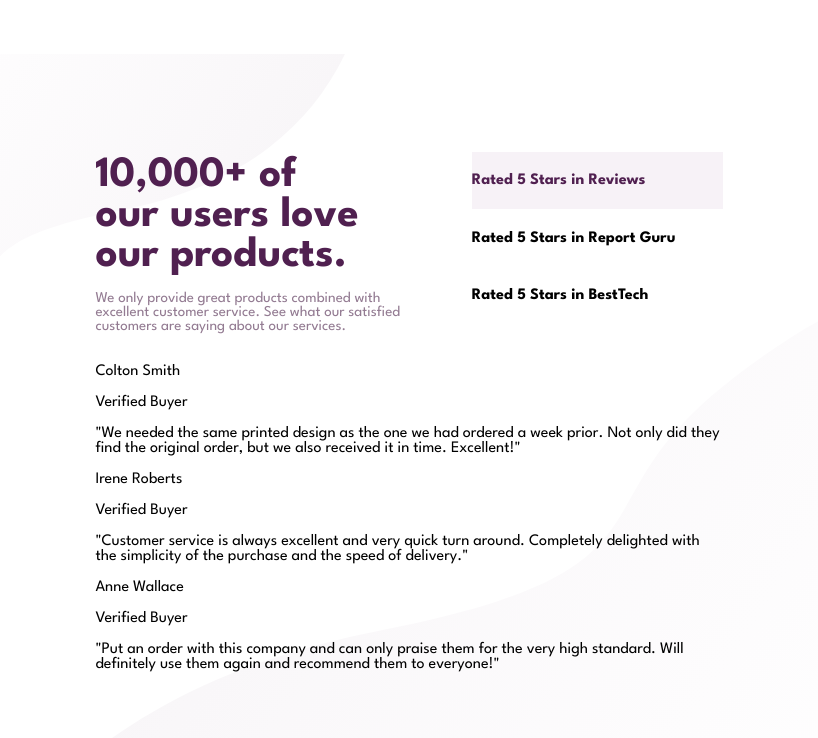
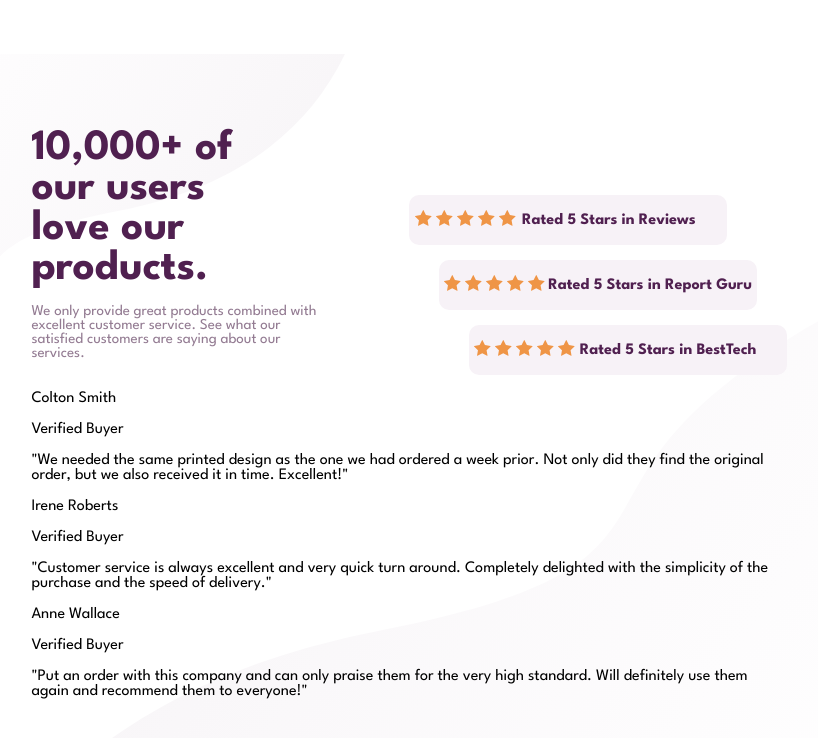
Before and after one commit to keithc07/social-proof-section, a plain HTML site: page index.html in a window 1280 px wide. Shown: the whole page, without its empty margins (239-1057 px from the left). Drawn offline with Linux system fonts and the light colour scheme.

Commit message:
finished rating part

```diff
--- a/index.css
+++ b/index.css
@@ -17,7 +17,7 @@
 }
 
 .outer-box {
-    width: 49%;
+    width: 59%;
 }
 
 .box-1 {
@@ -26,7 +26,7 @@
 }
 
 .box-1-1 {
-    width: 49%;
+    width: 40%;
 }
 
 .index-h1 {
@@ -42,13 +42,63 @@
 }
 
 .box-1-2 {
-    width: 40%;
+    width: 50%;
     display: flex;
     flex-direction: column;
-    justify-content: center;
+    justify-content: flex-end;
 }
 
 .rating-1 {
+    display: flex;
+    justify-content: space-around;
+    align-items: center;
     background-color: hsl(300, 24%, 96%);
     color: hsl(300, 43%, 22%);
+    border-radius: 10px;
+    margin-right: 60px;
+    margin-bottom: 15px;
 }
+
+.rating-2 {
+    display: flex;
+    justify-content: space-around;
+    align-items: center;
+    background-color: hsl(300, 24%, 96%);
+    color: hsl(300, 43%, 22%);
+    border-radius: 10px;
+    margin: 0px 30px;
+}
+
+.rating-3 {
+    display: flex;
+    justify-content: space-around;
+    align-items: center;
+    background-color: hsl(300, 24%, 96%);
+    color: hsl(300, 43%, 22%);
+    border-radius: 10px;
+    margin: 15px 0px 0px 60px;
+}
+
+.rating-star-box {
+    white-space: nowrap;
+    list-style: none;
+    padding: 0;
+    width: 30%;
+    margin: 15px 0px;
+}
+
+.rating-text-1 {
+    margin: 15px 25px 15px 0;
+}
+
+.rating-text-2 {
+    margin: 15px 0px;
+}
+
+.rating-text-3 {
+    margin: 15px 25px 15px 0px;
+}
+
+.rating-li {
+    display: inline-block;
+}
--- a/index.html
+++ b/index.html
@@ -20,13 +20,34 @@
         </div>
         <div class="box-1-2">
           <div class="rating-1">
-            <h4>Rated 5 Stars in Reviews</h4>
+            <ul class="rating-star-box">
+              <li class="rating-li"><img src="./images/icon-star.svg" alt="star-image"/></li>
+              <li class="rating-li"><img src="./images/icon-star.svg" alt="star-image"/></li>
+              <li class="rating-li"><img src="./images/icon-star.svg" alt="star-image"/></li>
+              <li class="rating-li"><img src="./images/icon-star.svg" alt="star-image"/></li>
+              <li class="rating-li"><img src="./images/icon-star.svg" alt="star-image"/></li>
+            </ul>
+            <h4 class="rating-text-1">Rated 5 Stars in Reviews</h4>
           </div>
           <div class="rating-2">
-            <h4>Rated 5 Stars in Report Guru</h4>
+            <ul class="rating-star-box">
+              <li class="rating-li"><img src="./images/icon-star.svg" alt="star-image"/></li>
+              <li class="rating-li"><img src="./images/icon-star.svg" alt="star-image"/></li>
+              <li class="rating-li"><img src="./images/icon-star.svg" alt="star-image"/></li>
+              <li class="rating-li"><img src="./images/icon-star.svg" alt="star-image"/></li>
+              <li class="rating-li"><img src="./images/icon-star.svg" alt="star-image"/></li>
+            </ul>
+            <h4 class="rating-text-2">Rated 5 Stars in Report Guru</h4>
           </div>
           <div class="rating-3">
-            <h4>Rated 5 Stars in BestTech</h4>
+            <ul class="rating-star-box">
+              <li class="rating-li"><img src="./images/icon-star.svg" alt="star-image"/></li>
+              <li class="rating-li"><img src="./images/icon-star.svg" alt="star-image"/></li>
+              <li class="rating-li"><img src="./images/icon-star.svg" alt="star-image"/></li>
+              <li class="rating-li"><img src="./images/icon-star.svg" alt="star-image"/></li>
+              <li class="rating-li"><img src="./images/icon-star.svg" alt="star-image"/></li>
+            </ul>
+            <h4 class="rating-text-3">Rated 5 Stars in BestTech</h4>
           </div>
         </div>
       </div>
```
